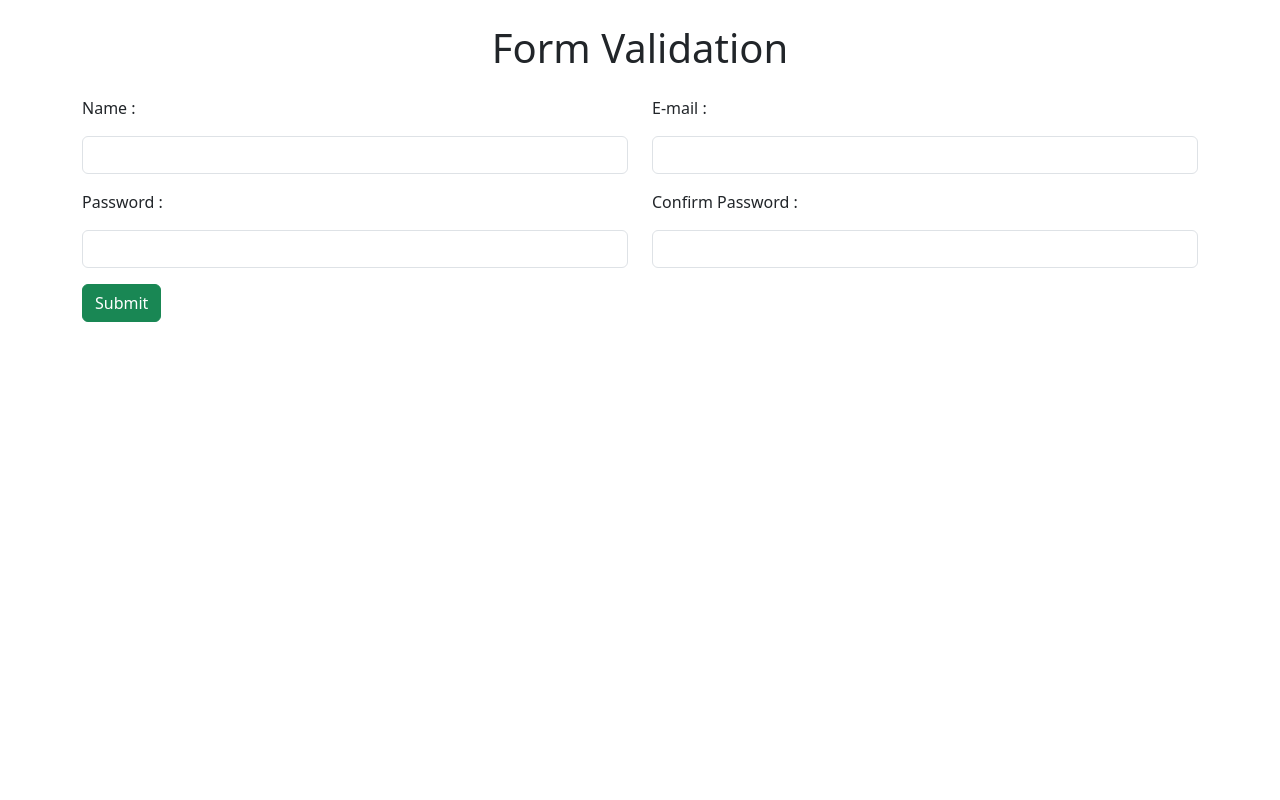
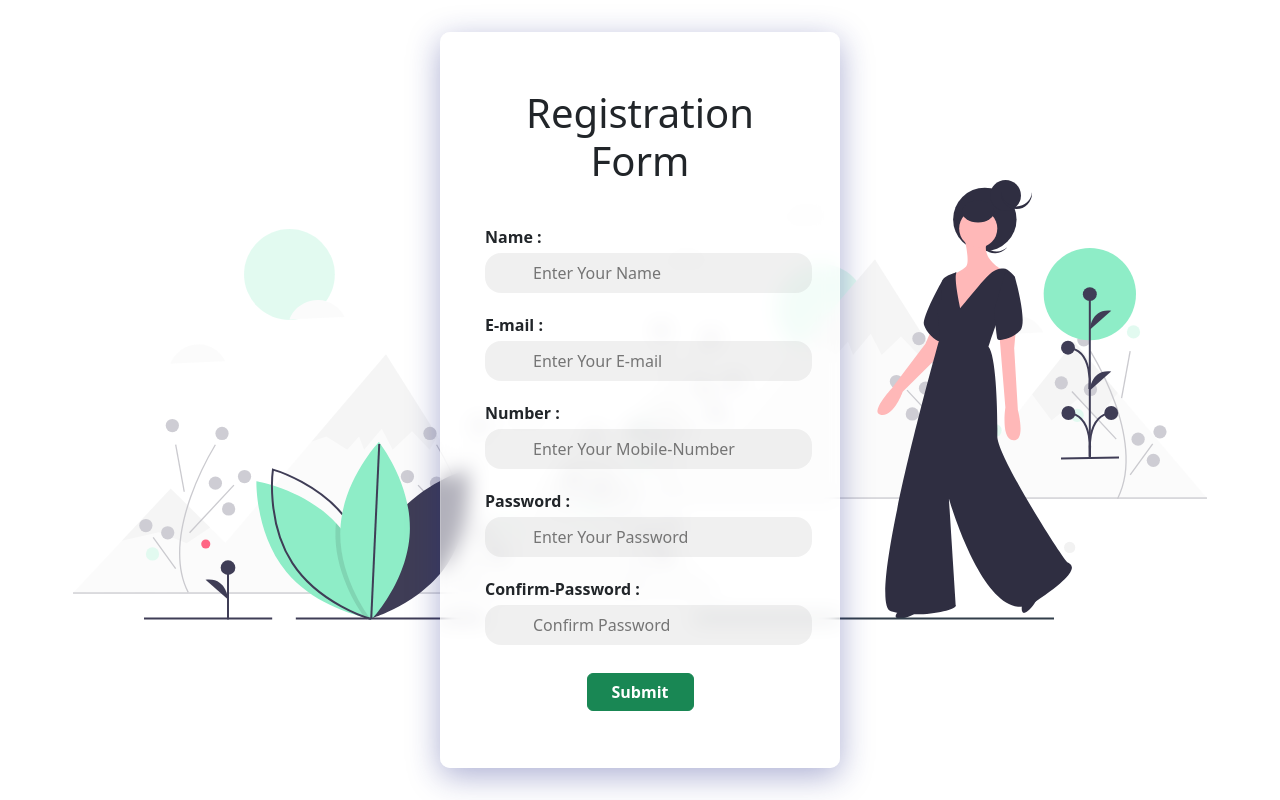
Before and after one commit to Janvipatel7/javascript-files, a plain HTML site: page lecture-7/index.html in a window 1280 px wide. Drawn offline with Linux system fonts and the light colour scheme; some packages are replaced by stand-ins of ours; a script that the page names is missing.

Commit message:
form-desing added

```diff
--- /dev/null
+++ b/lecture-7/assets/css/style.css
@@ -0,0 +1,43 @@
+.bg-image{
+    background: url(../images/bg-image.svg) , url(../images/bg2-image.svg) ;
+    background-repeat: no-repeat;
+    background-position: center;
+}
+.w-400{
+    width: 400px;
+}
+.form-bg{
+    background: white;
+    border-radius: 12px;
+    box-shadow: 0 3px 6px hsla(0, 0%, 0%, 0.1);
+    padding: 2rem;
+    background: rgba( 255, 255, 255, 0.6 );
+    box-shadow: 0 8px 32px 0 rgba( 31, 38, 135, 0.37 );
+    backdrop-filter: blur( 9.5px );
+    -webkit-backdrop-filter: blur( 9.5px );
+    border-radius: 10px;
+    border: 1px solid rgba( 255, 255, 255, 0.18 );
+}
+.input-bg{
+    background-color: rgba(128, 128, 128, 0.12);
+    color: grey;
+    border:none !important;
+}
+.input-bg:hover{
+    background-color: none !important;
+    outline:2px solid rgb(128, 121, 121)!important;
+}
+
+.input-bg:focus{
+    border: none;
+    outline: none;
+}
+.b-submit:hover{
+    outline: 2px solid green !important;
+    color: green !important;
+    background-color: white !important;
+}
+.b-submit:focus{
+    color: green !important;
+    background-color: white !important;
+}
--- a/lecture-7/index.html
+++ b/lecture-7/index.html
@@ -5,37 +5,51 @@
     <meta charset="UTF-8">
     <meta name="viewport" content="width=device-width, initial-scale=1.0">
     <title>Document</title>
+    <link rel="stylesheet" href="./assets/css/style.css">
     <link rel="stylesheet" href="./assets/css/bootstrap.css">
 </head>
 
 <body>
-    <section>
+    <section class="bg-image d-flex justify-content-center align-items-center vh-100">
+      <div class="form-bg  w-400">
         <form action="" id="form">
-            <div class="container">
-                <h1 class="text-center my-4">Form Validation</h1>
+            <div class="container ">
                 <div class="row">
-                    <div class="col-6">
-                        <label for="name">Name :</label>
-                        <input type="text" id="name" name="name" class="my-3 form-control">
+                    <div>
+                        <h1 class="text-center my-4">Registration Form</h1>
                     </div>
-                    <div class="col-6">
-                        <label for="mail">E-mail :</label>
-                        <input type="email" id="mail" name="mail" class="my-3 form-control">
+                    <div class="form-g">
+                        <div>
+                            <div class="my-3">
+                                <label for="name" class="fw-semibold">Name :</label>
+                                <input type="text" id="name" name="name" class="my-1 px-5 py-2 rounded-4 input-bg " placeholder="Enter Your Name">
+                            </div>
+                            <div class="my-3">
+                                <label for="mail" class="fw-semibold">E-mail :</label>
+                                <input type="email" id="mail" name="mail" class="my-1 px-5 py-2 rounded-4 input-bg" placeholder="Enter Your E-mail">
+                            </div>
+                            <div class="my-3">
+                                <label for="number" class="fw-semibold">Number :</label>
+                                <input type="number" id="number" name="number" class="my-1 px-5 py-2 rounded-4 input-bg" placeholder="Enter Your Mobile-Number">
+                            </div>
+                            <div class="my-3">
+                                <label for="pass" class="fw-semibold">Password :</label>
+                                <input type="password" id="pass" name="pass" class="my-1 px-5 py-2 rounded-4 input-bg" placeholder="Enter Your Password">
+                            </div>
+                            <div class="my-3">
+                                <label for="c-pass" class="fw-semibold">Confirm-Password :</label>
+                                <input type="password" id="c-pass" name="c-pass" class="my-1 px-5 py-2 rounded-4 input-bg" placeholder="Confirm Password">
+                            </div>
+
+                            <div class="text-center my-3">
+                                <button class="btn btn-success my-2 text-center b-submit px-4 fw-semibold" id="sub">Submit</button>
+                            </div>
+                        </div>
                     </div>
-                    <div class="col-6">
-                        <label for="pass">Password :</label>
-                        <input type="password" id="pass" name="pass" class="my-3 form-control">
-                    </div>
-                    <div class="col-6">
-                        <label for="c-pass">Confirm Password :</label>
-                        <input type="password" id="c-pass" name="c-pass" class="my-3 form-control">
-                    </div>
-
-
                 </div>
-                <button class="btn btn-success" id="sub">Submit</button>
             </div>
         </form>
+      </div>
     </section>
 </body>
 
@@ -49,6 +63,7 @@
         let mail = document.getElementById("mail")
         let pass = document.getElementById("pass")
         let cpass = document.getElementById("c-pass")
+        let number = document.getElementById("number")
         let form = document.getElementById("form")
 
         $("#sub").on("click", function (e) {
@@ -63,16 +78,25 @@
             //for email
             if (mail.value.trim() == "") {
                 Swal.fire("Email Required!");
-                return
+                return;
+            }
+
+            //for Contact Number
+            if (number.value.trim() == "") {
+                Swal.fire("Contact-Number is Required!");
+                return;
+            }else if(number.value.length !== 10){
+                Swal.fire("Contact Must Be Atleast 10 digit!");
+                return;
             }
 
             //for password
             if (pass.value.trim() == "" || cpass.value.trim() == "") {
                 Swal.fire("Password And Confirm-Password Required!");
                 return;
-            }else if(pass.value.length<4){
-                Swal.fire("Password Must Be Atleast 4 Character!");
-                return
+            }else if(pass.value.length< 8){
+                Swal.fire("Password Must Be Atleast 8 Character!");
+                return;
             }else if(pass.value != cpass.value){
                 Swal.fire("Password & Confirm-Password Must Be Same!!!");
                 return;
@@ -80,8 +104,8 @@
 
 
             Swal.fire({
-            title: "Welcome !",
-            icon: "Form Submitted Successfully!!!!!",
+            title: "Form Submitted Successfully!!",
+            icon: "",
             draggable: true
             }).then(() => {
                 form.submit()
```
Also changed, not shown: lecture-7/assets/images/bg-image.svg (added), lecture-7/assets/images/bg2-image.svg (added).
